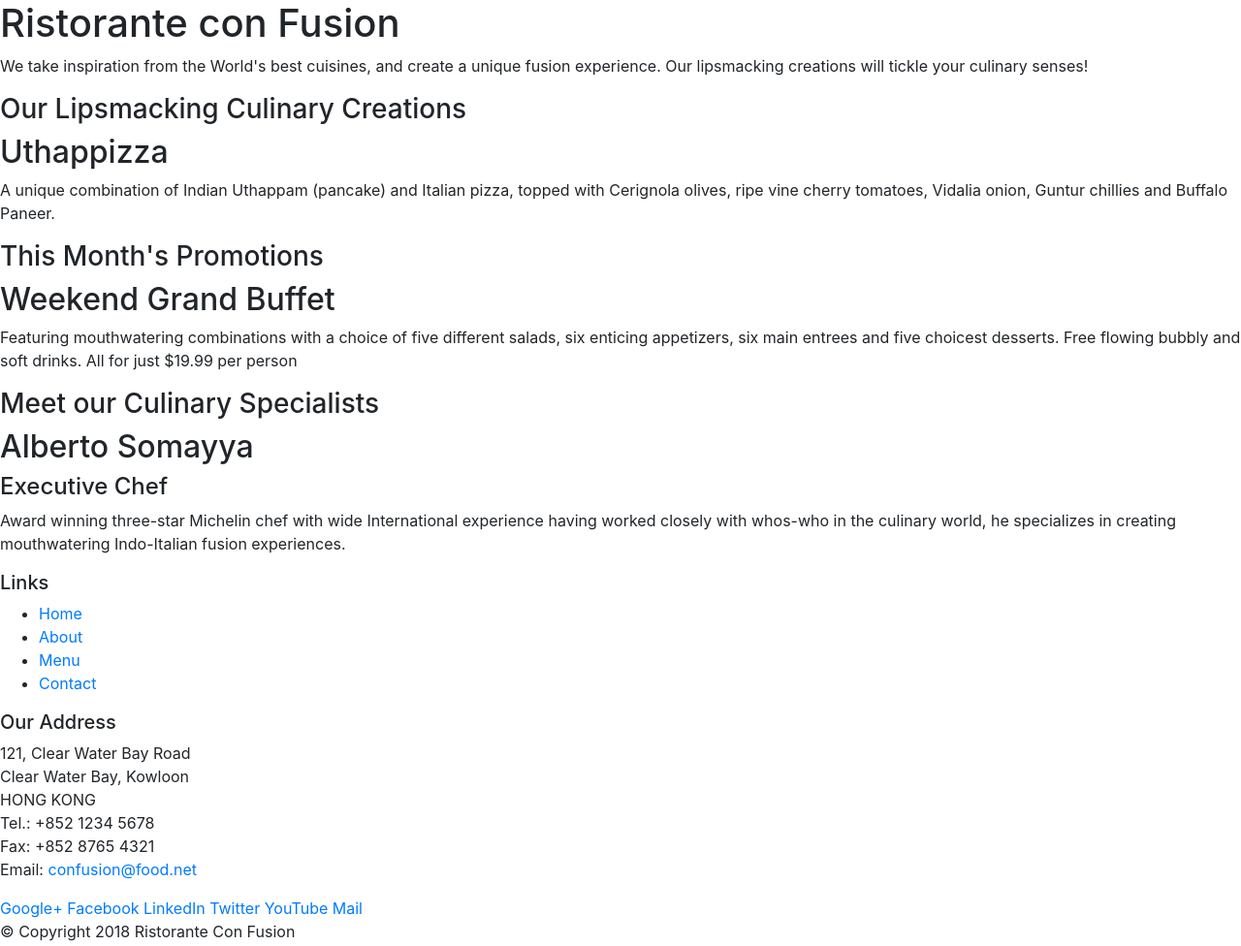
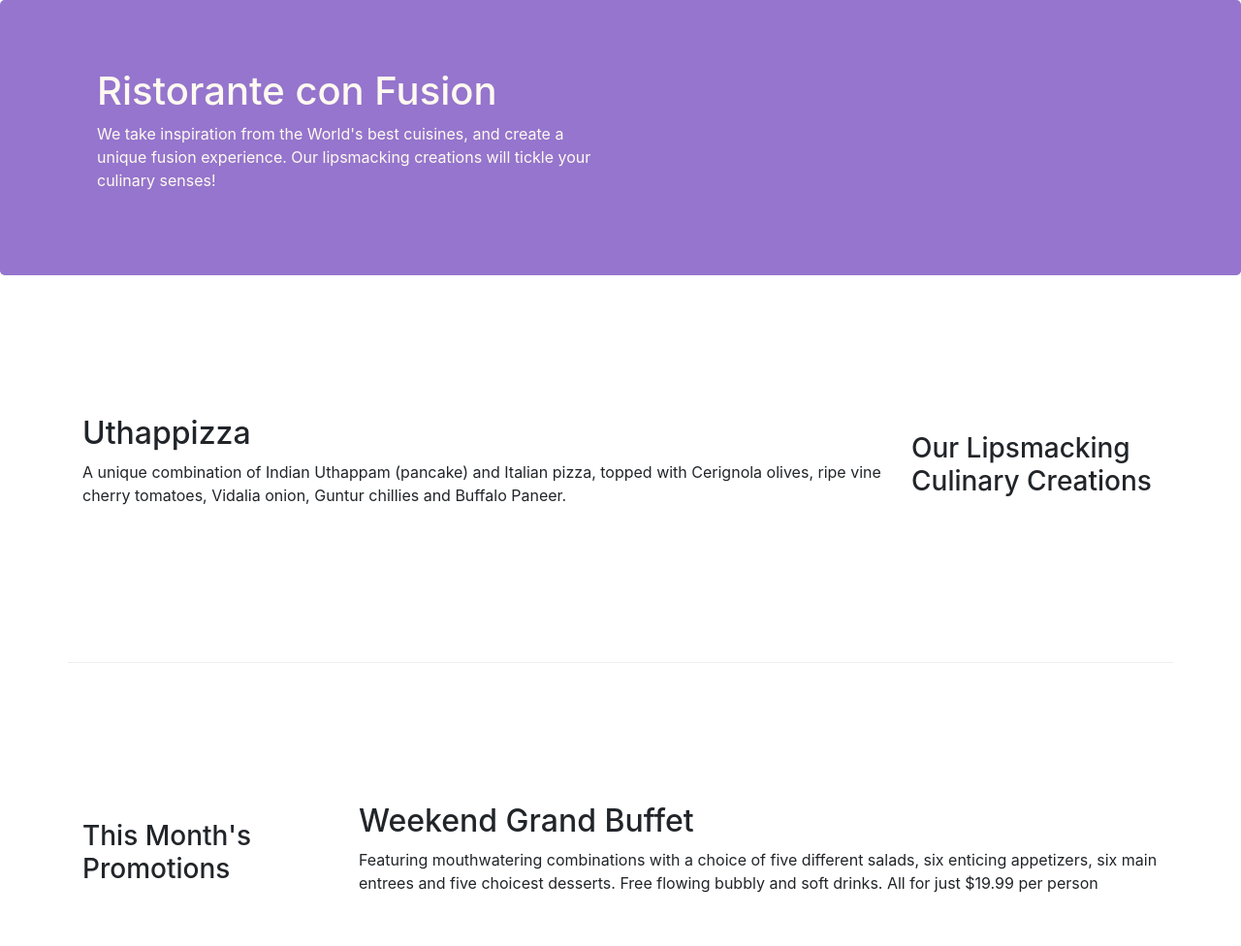
Before and after one commit to juberbadi/Bootstrap4, a website: page index.html in a window 1280 px wide. Shown: the top 976 px of the page at 97% size. Drawn offline with nearby package versions, Linux system fonts and the light colour scheme.

Commit message:
Bootstrap Grid

```diff
--- /dev/null
+++ b/css/style.css
@@ -0,0 +1,30 @@
+.row-header {
+    margin: 0px auto;
+    padding: 0px auto;
+}
+
+.row-content {
+    margin: opx auto;
+    padding: 50px 0px 50px 0px;
+    border-bottom: 1px ridge;
+    min-height: 400px;
+}
+
+.footer {
+    background-color: #D1C4E9;
+    margin: 0px auto;
+    padding: 20px0px 20px 0px;
+}
+
+.jumbotron {
+    padding: 70px 30px 70px 30px;
+    margin: 0px auto;
+    background: #9575CD;
+    color: floralwhite;
+}
+
+.address {
+    font-size: 80%;
+    margin: 0px;
+    color: #0f0f0f;
+}
--- a/index.html
+++ b/index.html
@@ -10,51 +10,52 @@
     <!-- Bootstrap CSS -->
     <link rel="stylesheet" href="node_modules/bootstrap/dist/css/bootstrap.min.css">
 
+    <link rel="stylesheet" href="css/style.css">
     <title>Ristorante Con Fusion</title>
 </head>
 
 <body>
 
-    <header>
-        <div>
-            <div>
-                <div>
+    <header class="jumbotron">
+        <div class="container">
+            <div class="row row-header">
+                <div class="col-12 col-sm-6">
                     <h1>Ristorante con Fusion</h1>
                     <p>We take inspiration from the World's best cuisines, and create a unique fusion experience. Our lipsmacking creations will tickle your culinary senses!</p>
                 </div>
-                <div>
+                <div class="col-12 col-sm">
                 </div>
             </div>
         </div>
     </header>
 
-    <div>
-        <div>
-            <div>
+    <div class="container">
+        <div class="row row-content align-items-center">
+            <div class="col-12 col-sm-4 order-sm-last col-md-3">
                 <h3>Our Lipsmacking Culinary Creations</h3>
             </div>
-            <div>
+            <div class="col col-sm order-sm-first col-md">
                 <h2>Uthappizza</h2>
                 <p>A unique combination of Indian Uthappam (pancake) and Italian pizza, topped with Cerignola olives, ripe vine cherry tomatoes, Vidalia onion, Guntur chillies and Buffalo Paneer.</p>
             </div>
         </div>
 
 
-        <div>
-            <div>
+        <div class="row row-content align-items-center">
+            <div class="col-12 col-sm-4 col-md-3">
                 <h3>This Month's Promotions</h3>
             </div>
-            <div>
+            <div class="col col-sm col-md">
                 <h2>Weekend Grand Buffet</h2>
                 <p>Featuring mouthwatering combinations with a choice of five different salads, six enticing appetizers, six main entrees and five choicest desserts. Free flowing bubbly and soft drinks. All for just $19.99 per person </p>
             </div>
         </div>
 
-        <div>
-            <div>
+        <div class="row row-content align-items-center">
+            <div class="col-12 col-sm-4 order-sm-last col-md-3">
                 <h3>Meet our Culinary Specialists</h3>
             </div>
-            <div>
+            <div class="col col-sm order-sm-first col-md">
                 <h2>Alberto Somayya</h2>
                 <h4>Executive Chef</h4>
                 <p>Award winning three-star Michelin chef with wide International experience having worked closely with whos-who in the culinary world, he specializes in creating mouthwatering Indo-Italian fusion experiences. </p>
@@ -62,19 +63,19 @@
         </div>
     </div>
 
-    <footer>
-        <div>
-            <div>
-                <div>
+    <footer class="footer">
+        <div class="container">
+            <div class="row">
+                <div class="col-4 offset-1 col-sm-2">
                     <h5>Links</h5>
-                    <ul>
+                    <ul class="list-unstyled">
                         <li><a href="#">Home</a></li>
                         <li><a href="#">About</a></li>
                         <li><a href="#">Menu</a></li>
                         <li><a href="#">Contact</a></li>
                     </ul>
                 </div>
-                <div>
+                <div class="col-7 col-sm-5">
                     <h5>Our Address</h5>
                     <address>
 		              121, Clear Water Bay Road<br>
@@ -85,8 +86,8 @@
 		              Email: <a href="mailto:confusion@food.net">confusion@food.net</a>
 		           </address>
                 </div>
-                <div>
-                    <div>
+                <div class="col-12 col-sm-4 align-self-center">
+                    <div class="text-center">
                         <a href="http://google.com/+">Google+</a>
                         <a href="http://www.facebook.com/profile.php?id=">Facebook</a>
                         <a href="http://www.linkedin.com/in/">LinkedIn</a>
@@ -96,8 +97,8 @@
                     </div>
                 </div>
            </div>
-           <div>
-                <div>
+           <div class="row justify-content-center">
+                <div class="col-auto">
                     <p>© Copyright 2018 Ristorante Con Fusion</p>
                 </div>
            </div>
```
